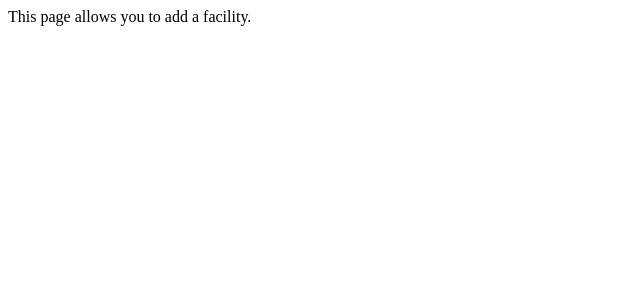
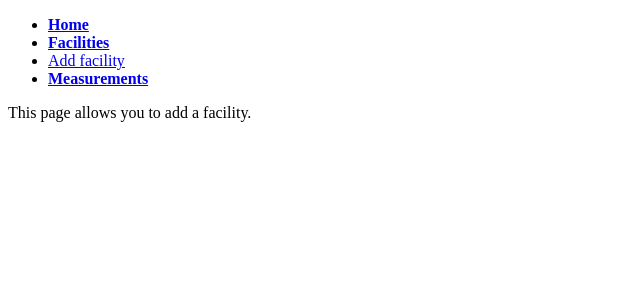
Before and after one commit to Boonstra/4.1WD-EnergySite, a Django app: page /facilities/ in a window 1280 px wide. Shown: the top 300 px of the page, without its empty margins (0-640 px from the left). Run offline with Django 3.2, Linux system fonts and the light colour scheme.

Commit message:
Small working menu

```diff
--- a/facilities/views.py
+++ b/facilities/views.py
@@ -19,8 +19,6 @@ def add(request):
         if form.is_valid():
             form.save()
 
-
-
     form = AddFacilityForm()
     context = {
         'form': form
--- a/templates/master.html
+++ b/templates/master.html
@@ -2,6 +2,12 @@
 <html>
 <head><title>Energy</title></head>
 <body>
+<ul>
+    <li><a href="{{ '/' }}"><b>Home</b></a></li>
+    <li><a href="{% url 'facilities.views.index' %}"><b>Facilities</b></a></li>
+    <li><a href="{% url 'facilities.views.add' %}">Add facility</a></li>
+    <li><a href="{% url 'measurements.views.index' %}"><b>Measurements</b></a></li>
+</ul>
 {% block content %}
 {% endblock %}
 </body>
```
